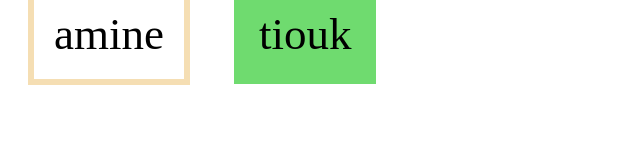
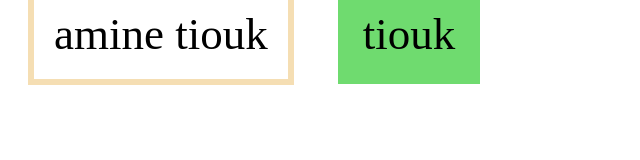
Before and after one commit to Am91T/amine, a plain HTML site: page html/styles-conference/index.html in a window 1280 px wide. Shown: the whole page, without its empty margins (0-640 px from the left). Drawn offline with Linux system fonts and the light colour scheme.

Commit message:
version 2

```diff
--- a/html/styles-conference/index.html
+++ b/html/styles-conference/index.html
@@ -5,7 +5,7 @@
   <link rel="stylesheet" href="assets/stylesheets/main.css">
 </head>
 <body>
-    <div class="amine">amine</div>
+    <div class="amine">amine tiouk</div>
     <span>tiouk</span><br>
 
 </body>
```
